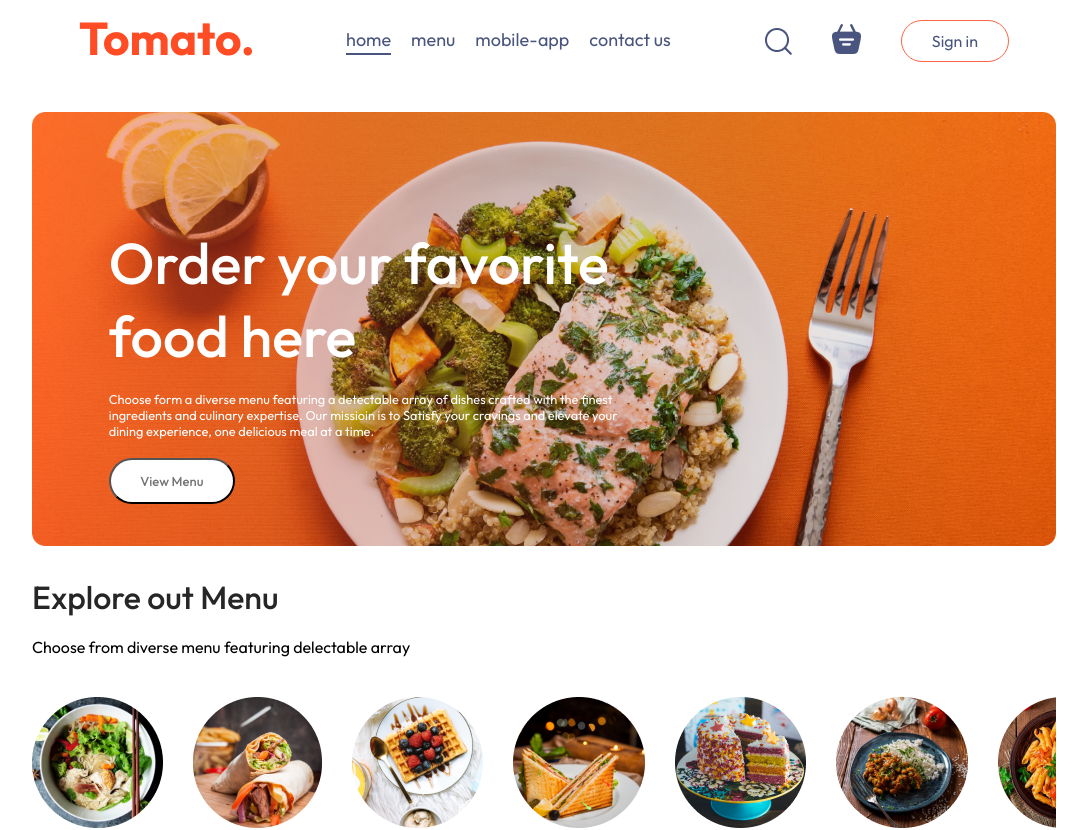
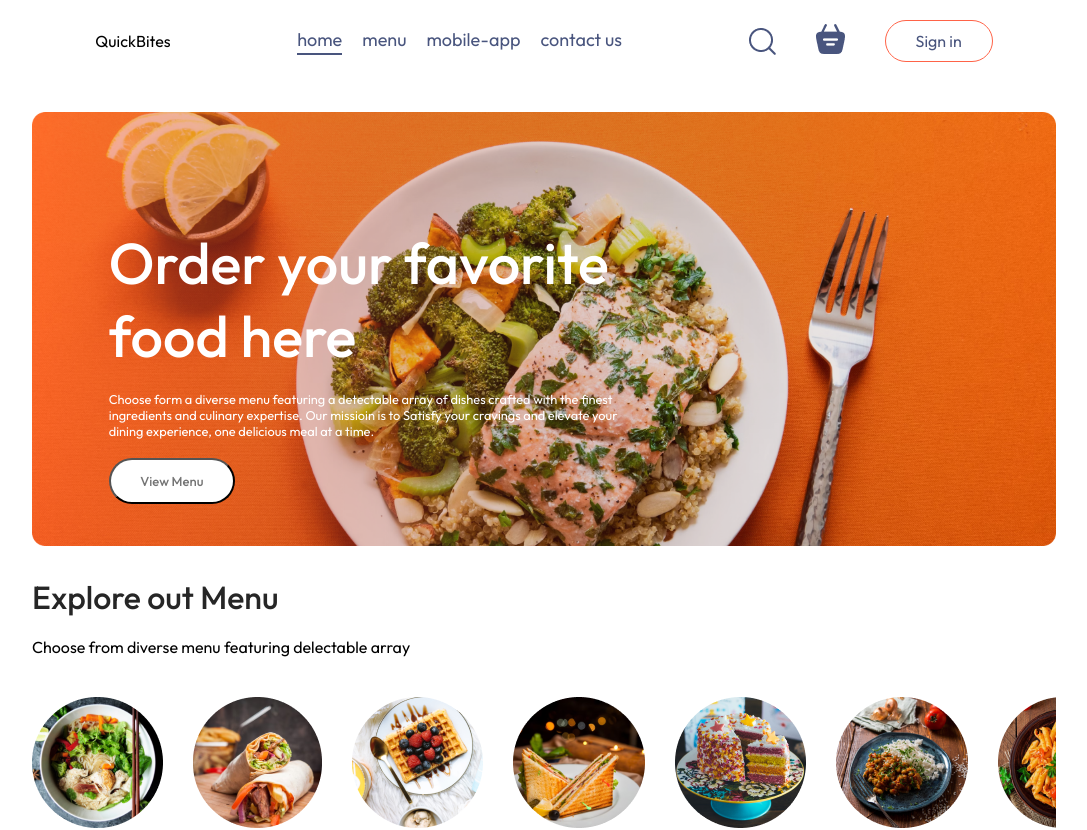
Before and after one commit to aditay0102/food_Delivery_frontend, a React (Vite) app: page / in a window 1280 px wide. Shown: the top 830 px of the page, without its empty margins (96-1183 px from the left). Built offline with nearby package versions, Linux system fonts and the light colour scheme.

Commit message:
Update Navbar.jsx

```diff
--- a/src/components/Navbar/Navbar.jsx
+++ b/src/components/Navbar/Navbar.jsx
@@ -18,7 +18,7 @@ function Navbar({setShowLogin}) {
   return (
     <div className='navbar'>
       <Link to="/">
-        <img src={assets.logo}  />
+        QuickBites
       </Link>
       <ul className="navbar-menu">
         <Link to='/' onCLinkck={()=>setMenu("home")} className={menu === "home"? "active": ""} >home</Link>
```
